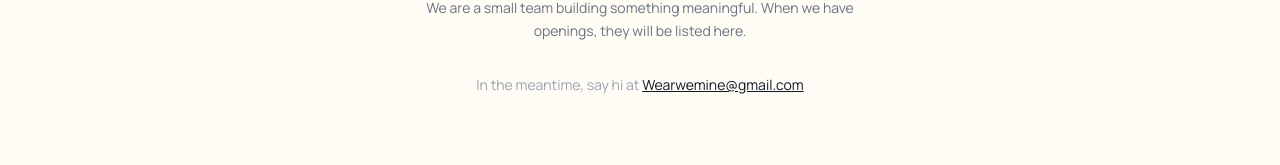
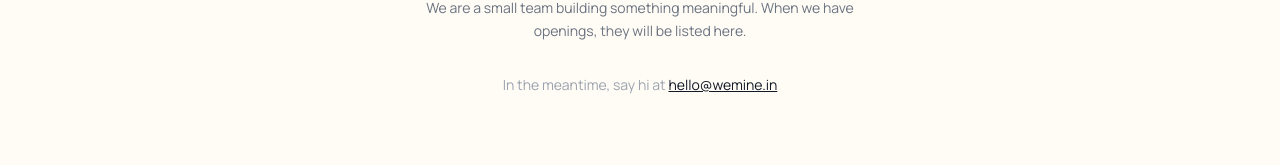
Before and after one commit to Ishanssr/wemine, a Next.js app in the folder frontend/: page /careers in a window 1280 px wide. Shown: the part 279-444 px from the top of the page. Built offline with nearby package versions, Linux system fonts and the light colour scheme; no server answers.

Commit message:
Fix contact email: Wearwemine@gmail.com → hello@wemine.in across all pages

```diff
--- a/frontend/src/app/careers/page.tsx
+++ b/frontend/src/app/careers/page.tsx
@@ -30,8 +30,8 @@ export default function CareersPage() {
           </p>
           <p className="font-body text-sm text-gray-400">
             In the meantime, say hi at{' '}
-            <a href="mailto:Wearwemine@gmail.com" className="text-gray-900 underline">
-              Wearwemine@gmail.com
+            <a href="mailto:hello@wemine.in" className="text-gray-900 underline">
+              hello@wemine.in
             </a>
           </p>
         </div>
--- a/frontend/src/app/contact/layout.tsx
+++ b/frontend/src/app/contact/layout.tsx
@@ -4,7 +4,7 @@ import { SITE_URL } from '@/lib/json-ld';
 export const metadata: Metadata = {
   title: 'Contact',
   description:
-    'Get in touch with WEMINE. Email us at Wearwemine@gmail.com or call +91 9828847782. Based in Himachal Pradesh, India.',
+    'Get in touch with WEMINE. Email us at hello@wemine.in or call +91 9828847782. Based in Himachal Pradesh, India.',
   alternates: { canonical: `${SITE_URL}/contact` },
   openGraph: {
     title: 'Contact | WEMINE',
--- a/frontend/src/app/privacy/page.tsx
+++ b/frontend/src/app/privacy/page.tsx
@@ -68,8 +68,8 @@ export default function PrivacyPage() {
               <h2 className="font-heading text-sm font-medium text-gray-900 mb-2">Contact</h2>
               <p>
                 For privacy-related inquiries, reach out to{' '}
-                <a href="mailto:Wearwemine@gmail.com" className="text-gray-900 underline">
-                  Wearwemine@gmail.com
+                <a href="mailto:hello@wemine.in" className="text-gray-900 underline">
+                  hello@wemine.in
                 </a>
                 .
               </p>
--- a/frontend/src/app/terms/page.tsx
+++ b/frontend/src/app/terms/page.tsx
@@ -64,8 +64,8 @@ export default function TermsPage() {
               <h2 className="font-heading text-sm font-medium text-gray-900 mb-2">Contact</h2>
               <p>
                 For questions regarding these terms, reach out to{' '}
-                <a href="mailto:Wearwemine@gmail.com" className="text-gray-900 underline">
-                  Wearwemine@gmail.com
+                <a href="mailto:hello@wemine.in" className="text-gray-900 underline">
+                  hello@wemine.in
                 </a>
                 .
               </p>
--- a/frontend/src/lib/constants.ts
+++ b/frontend/src/lib/constants.ts
@@ -8,7 +8,7 @@ export const SITE = {
 
 export const CONTACT = {
   phone: '+91 9828847782',
-  email: 'Wearwemine@gmail.com',
+  email: 'hello@wemine.in',
   address: 'Himachal Pradesh, India',
 };
 
--- a/frontend/src/lib/json-ld.ts
+++ b/frontend/src/lib/json-ld.ts
@@ -15,7 +15,7 @@ export const ORGANIZATION_JSON_LD = {
     'https://twitter.com/wemine',
     'https://pinterest.com/wemine',
   ],
-  email: 'Wearwemine@gmail.com',
+  email: 'hello@wemine.in',
   telephone: '+91 9828847782',
   address: {
     '@type': 'PostalAddress',
```
